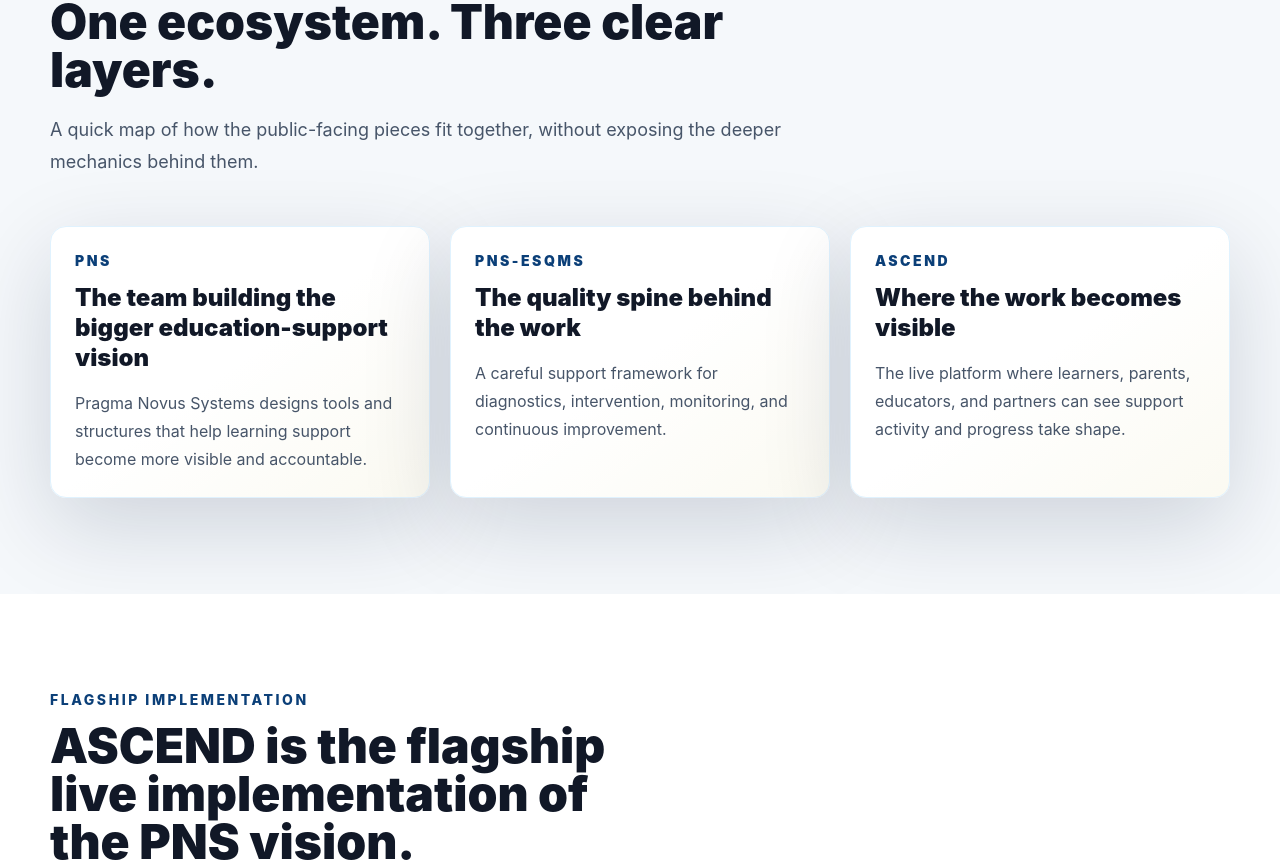
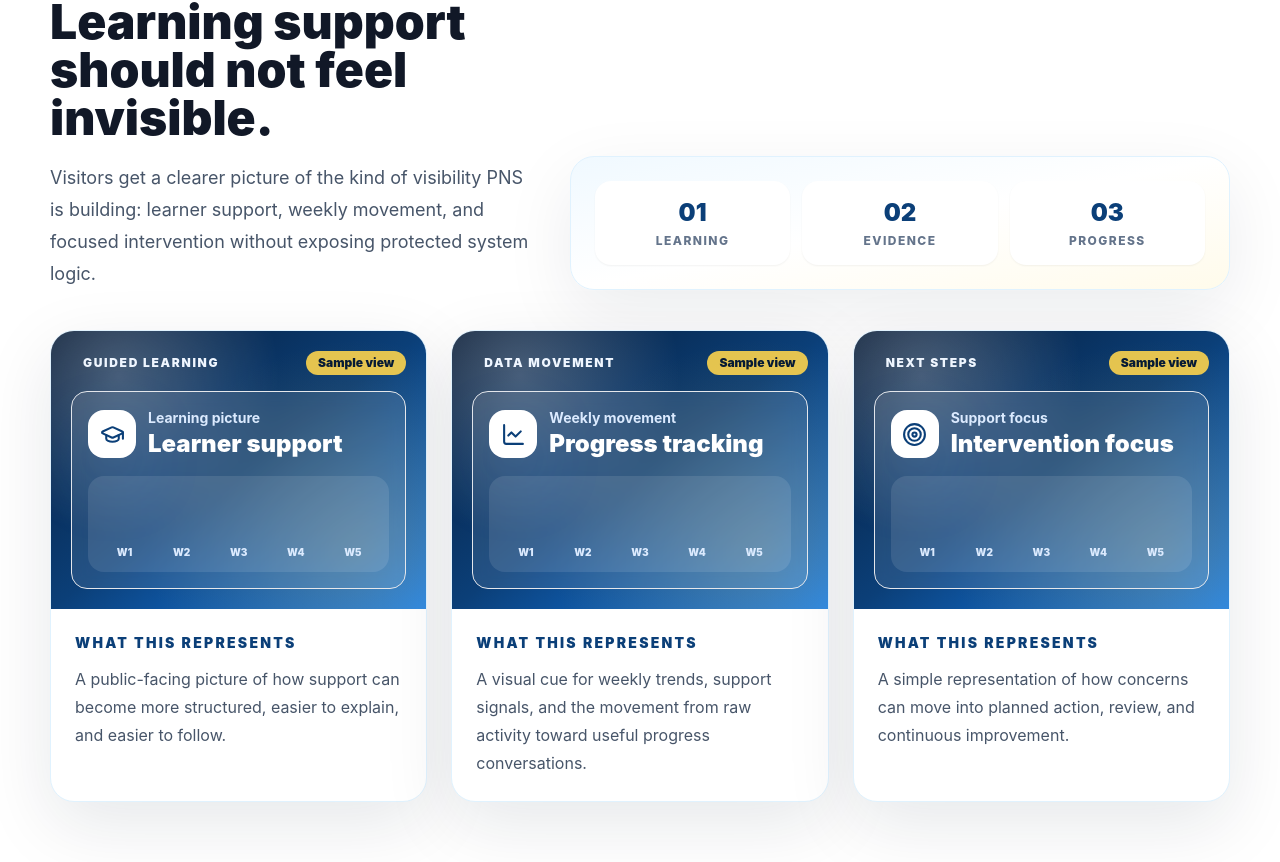
Before and after one commit to pnsystemst-hub/PNS-ESQMS, a React (Vite) app: page / in a window 1280 px wide. Shown: the part 2469-3331 px from the top of the page. Built offline with nearby package versions, Linux system fonts and the light colour scheme.

Commit message:
Refine assistant fallback and add learning visuals

```diff
--- a/src/App.jsx
+++ b/src/App.jsx
@@ -90,6 +90,54 @@ function Card({ icon: Icon, title, children }) {
   );
 }
 
+
+function LearningDataScene({ title, label, detail, variant }) {
+  const isTracking = variant === "tracking";
+  const isIntervention = variant === "intervention";
+  const bars = isTracking ? [46, 58, 64, 72, 81] : isIntervention ? [72, 64, 77, 84, 88] : [38, 52, 61, 73, 79];
+
+  return (
+    <motion.article
+      variants={fadeUp}
+      className="group overflow-hidden rounded-3xl border border-sky-100 bg-white shadow-[0_22px_70px_rgba(6,26,53,0.1)] transition duration-300 hover:-translate-y-2 hover:border-amber-200 hover:shadow-[0_32px_90px_rgba(14,165,233,0.18)]"
+    >
+      <div className="relative min-h-[230px] bg-gradient-to-br from-pns-navy via-pns-blue to-pns-bright p-5 text-white">
+        <div className="absolute inset-0 bg-[radial-gradient(circle_at_18%_16%,rgba(255,255,255,0.26),transparent_10rem),radial-gradient(circle_at_82%_78%,rgba(201,149,39,0.28),transparent_13rem)]" />
+        <div className="relative grid h-full gap-4">
+          <div className="flex items-center justify-between">
+            <span className="rounded-full bg-white/14 px-3 py-1 text-xs font-black uppercase tracking-[0.14em] text-blue-50">{label}</span>
+            <span className="rounded-full bg-amber-300/90 px-3 py-1 text-xs font-black text-pns-navy">Sample view</span>
+          </div>
+
+          <div className="grid gap-4 rounded-2xl border border-white/14 bg-white/10 p-4 backdrop-blur">
+            <div className="flex items-center gap-3">
+              <div className="flex h-12 w-12 items-center justify-center rounded-2xl bg-white text-pns-blue shadow-glow">
+                {isTracking ? <LineChart size={25} /> : isIntervention ? <Target size={25} /> : <GraduationCap size={25} />}
+              </div>
+              <div>
+                <p className="text-sm font-bold text-blue-100">{isTracking ? "Weekly movement" : isIntervention ? "Support focus" : "Learning picture"}</p>
+                <h3 className="text-2xl font-black">{title}</h3>
+              </div>
+            </div>
+
+            <div className="flex h-24 items-end gap-2 rounded-2xl bg-white/10 p-3">
+              {bars.map((height, index) => (
+                <div key={height + index} className="flex flex-1 flex-col items-center gap-2">
+                  <div className="w-full rounded-t-xl bg-gradient-to-t from-amber-300 to-white shadow-[0_0_18px_rgba(255,255,255,0.22)]" style={{ height: `${height}%` }} />
+                  <span className="text-[10px] font-black text-blue-100">W{index + 1}</span>
+                </div>
+              ))}
+            </div>
+          </div>
+        </div>
+      </div>
+      <div className="p-6">
+        <p className="text-sm font-black uppercase tracking-[0.16em] text-pns-blue">What this represents</p>
+        <p className="mt-3 leading-7 text-slate-600">{detail}</p>
+      </div>
+    </motion.article>
+  );
+}
 function App() {
   const [activeBriefing, setActiveBriefing] = useState("schools");
   const [menuOpen, setMenuOpen] = useState(false);
@@ -332,6 +380,31 @@ function App() {
                   </span>
                 </motion.a>
               ))}
+            </motion.div>
+          </div>
+        </MotionSection>
+
+        <MotionSection id="visual-proof" className="bg-white py-24">
+          <div className="section-shell">
+            <div className="grid gap-8 lg:grid-cols-[0.85fr_1.15fr] lg:items-end">
+              <SectionHeader eyebrow="What PNS makes easier to see" title="Learning support should not feel invisible.">
+                Visitors get a clearer picture of the kind of visibility PNS is building: learner support, weekly movement, and focused intervention without exposing protected system logic.
+              </SectionHeader>
+              <div className="rounded-3xl border border-sky-100 bg-gradient-to-br from-sky-50 via-white to-amber-50 p-6 shadow-[0_22px_70px_rgba(6,26,53,0.08)]">
+                <div className="grid grid-cols-3 gap-3 text-center">
+                  {["Learning", "Evidence", "Progress"].map((item) => (
+                    <div key={item} className="rounded-2xl bg-white p-4 shadow-sm">
+                      <p className="text-2xl font-black text-pns-blue">{item === "Learning" ? "01" : item === "Evidence" ? "02" : "03"}</p>
+                      <p className="mt-1 text-xs font-extrabold uppercase tracking-[0.12em] text-slate-500">{item}</p>
+                    </div>
+                  ))}
+                </div>
+              </div>
+            </div>
+            <motion.div variants={stagger} className="mt-10 grid gap-6 lg:grid-cols-3">
+              <LearningDataScene title="Learner support" label="Guided learning" variant="learning" detail="A public-facing picture of how support can become more structured, easier to explain, and easier to follow." />
+              <LearningDataScene title="Progress tracking" label="Data movement" variant="tracking" detail="A visual cue for weekly trends, support signals, and the movement from raw activity toward useful progress conversations." />
+              <LearningDataScene title="Intervention focus" label="Next steps" variant="intervention" detail="A simple representation of how concerns can move into planned action, review, and continuous improvement." />
             </motion.div>
           </div>
         </MotionSection>
--- a/src/AscendAssistant.jsx
+++ b/src/AscendAssistant.jsx
@@ -67,7 +67,8 @@ export default function AscendAssistant() {
 
       setMessages((current) => [...current, { role: "assistant", content: data.reply }]);
     } catch (caughtError) {
-      setError(caughtError.message || "Something went wrong. Please try again, or contact PNS directly.");
+      console.error("ASCEND Assistant request failed", caughtError);
+      setError("ASCEND Assistant is temporarily unavailable. Please try again later or contact PNS directly.");
     } finally {
       setIsLoading(false);
       requestAnimationFrame(() => inputRef.current?.focus());
```
Also changed, not shown: api/ascend-assistant.js (+4 -4 lines).
